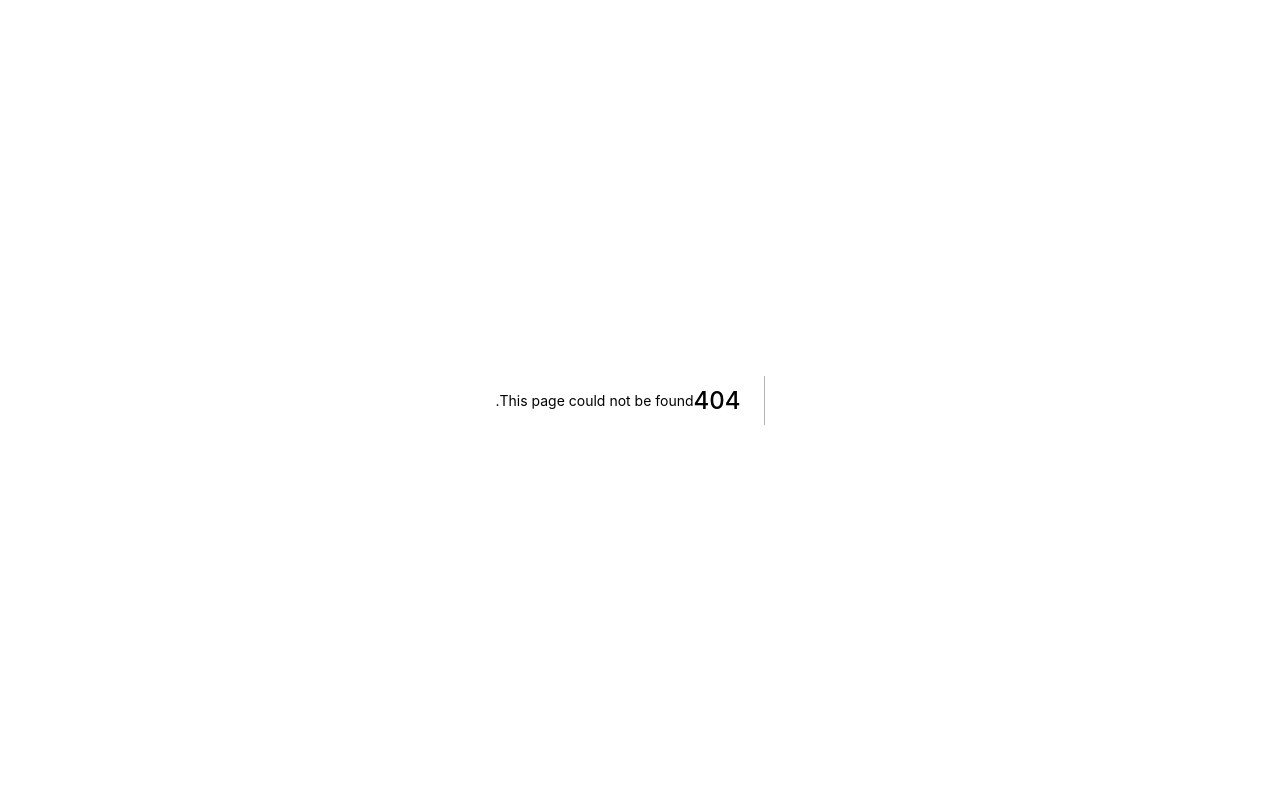
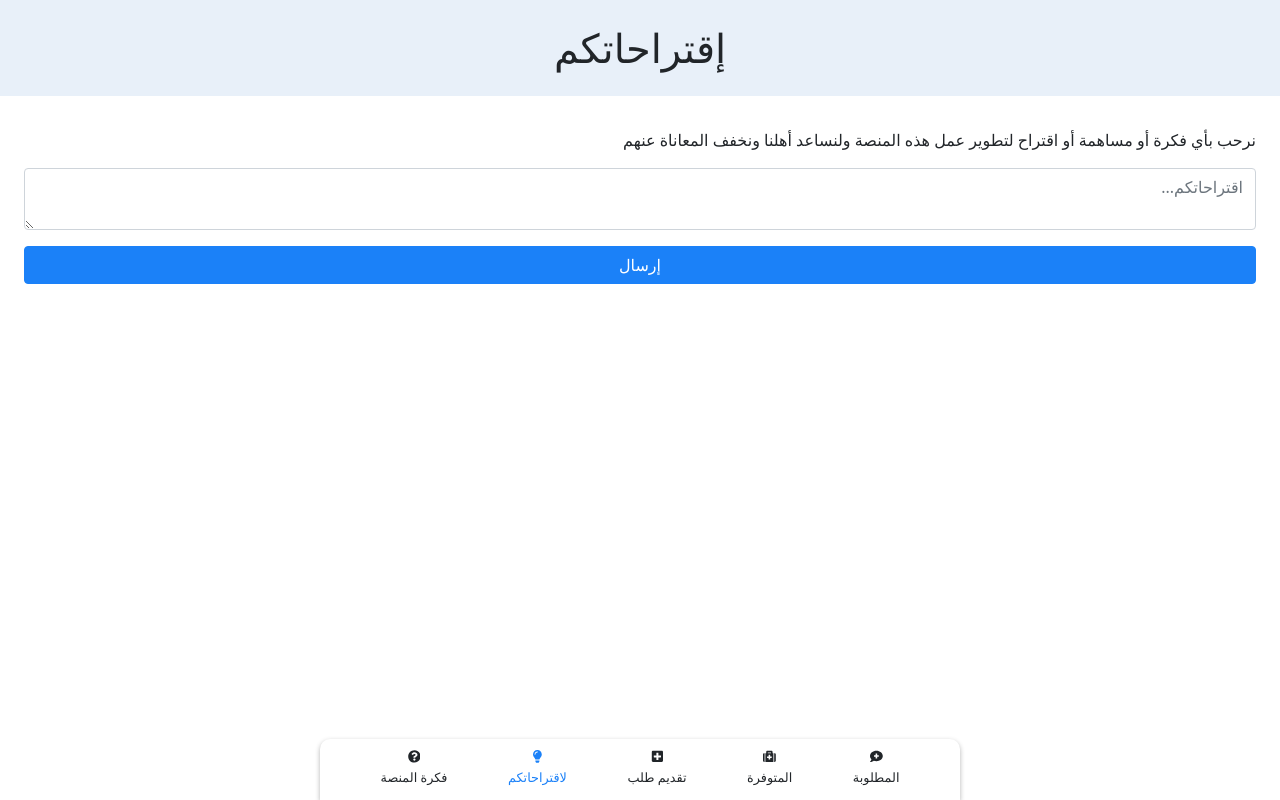
Before and after one commit to Hussein-Ali-Hassan/find-medicine, a Next.js app: page /ideas in a window 1280 px wide. Before the commit this address had no page. Built offline with nearby package versions, Linux system fonts and the light colour scheme.

Commit message:
add ideas page with thanks page

```diff
--- a/components/layout/Navbar.js
+++ b/components/layout/Navbar.js
@@ -4,6 +4,7 @@ import {
   FaMedkit,
   FaCommentMedical,
   FaPlusSquare,
+  FaLightbulb,
   FaQuestionCircle,
 } from "react-icons/fa";
 
@@ -17,8 +18,8 @@ export default function Navbar({ currentPage }) {
               currentPage === "help" ? "text-primary" : ""
             }`}
           >
-            <FaCommentMedical className="fs-2" />
-            <span>الأدوية المطلوبة</span>
+            <FaCommentMedical />
+            <span> المطلوبة</span>
           </div>
         </Link>
         <Link href="/give">
@@ -27,8 +28,8 @@ export default function Navbar({ currentPage }) {
               currentPage === "home" ? "text-primary" : ""
             }`}
           >
-            <FaMedkit className="fs-2" />
-            <span>الأدوية المتوفرة</span>
+            <FaMedkit />
+            <span> المتوفرة</span>
           </div>
         </Link>{" "}
         <Link href="/add">
@@ -37,8 +38,18 @@ export default function Navbar({ currentPage }) {
               currentPage === "add" ? "text-primary" : ""
             }`}
           >
-            <FaPlusSquare className="fs-2" />
+            <FaPlusSquare />
             <span>تقديم طلب</span>
+          </div>
+        </Link>
+        <Link href="/ideas">
+          <div
+            className={`my-nav-item ${
+              currentPage === "ideas" ? "text-primary" : ""
+            }`}
+          >
+            <FaLightbulb />
+            <span> لاقتراحاتكم</span>
           </div>
         </Link>
         <Link href="/about">
@@ -47,7 +58,7 @@ export default function Navbar({ currentPage }) {
               currentPage === "about" ? "text-primary" : ""
             }`}
           >
-            <FaQuestionCircle className="fs-2" />
+            <FaQuestionCircle />
             <span> فكرة المنصة</span>
           </div>
         </Link>
--- a/pages/about.js
+++ b/pages/about.js
@@ -33,7 +33,7 @@ export default function About() {
         <br />
         <p>
           <FaAngleDoubleLeft className="fs-4 text-danger mx-2 mb-1" /> المنصة
-          مؤلفة من ٣ صفحات
+          مؤلفة من ٣ صفحات رئيسية:
         </p>
         <p>
           <FaAngleLeft className="fs-4 text-primary mx-2 mb-1" /> الصفحة الأولى
--- a/pages/give.js
+++ b/pages/give.js
@@ -39,7 +39,11 @@ export default function Give({ data }) {
         )}
         <main className="medicines-container">
           {search(data).map((medicine) => (
-            <MedicineCard key={medicine.name} medicine={medicine} />
+            <MedicineCard
+              key={medicine.name}
+              medicine={medicine}
+              available={true}
+            />
           ))}
         </main>
       </div>
--- /dev/null
+++ b/pages/ideas.js
@@ -0,0 +1,40 @@
+import Navbar from "@/components/layout/Navbar";
+
+export default function Ideas() {
+  return (
+    <>
+      <Navbar currentPage="ideas" />
+      <h1 className="text-center bg-light p-3 py-4"> إقتراحاتكم</h1>
+      <main className="">
+        <form
+          action="https://formsubmit.co/my.medicine.platform@gmail.com"
+          method="POST"
+          className="p-4"
+        >
+          <p>
+            نرحب بأي فكرة أو مساهمة أو اقتراح لتطوير عمل هذه المنصة ولنساعد
+            أهلنا ونخفف المعاناة عنهم
+          </p>
+          <textarea
+            name="idea"
+            className="form-control"
+            placeholder="اقتراحاتكم..."
+            required
+          ></textarea>
+          <input
+            type="submit"
+            value="إرسال"
+            className="btn btn-primary text-white w-100 mt-3"
+          />
+          <input
+            type="hidden"
+            name="_next"
+            value="https://findmedicine.org/thanks"
+          />
+          <input type="hidden" name="_subject" value="Medicine Website!" />
+          <input type="text" name="_honey" style={{ display: "none" }} />
+        </form>
+      </main>
+    </>
+  );
+}
--- a/styles/nav.scss
+++ b/styles/nav.scss
@@ -2,10 +2,10 @@
   position: fixed;
   bottom: 0;
   display: flex;
-  justify-content: space-around;
+  justify-content: space-evenly;
   align-items: center;
   width: 100vw;
-  padding: 0.7rem 0 0.7rem;
+  padding: 0.7rem 0 0.8rem;
   z-index: 19;
   box-shadow: 0 2px 5px rgba(0, 0, 0, 0.3);
   background-color: #fff;
@@ -16,7 +16,7 @@
   flex-direction: column;
   justify-content: center;
   align-items: center;
-  font-size: 0.9rem;
+  font-size: 0.8rem;
   cursor: pointer;
   span {
     margin-top: 5px;
```
Also changed, not shown: components/medicine/MedicineCard.js (+12 -4 lines), pages/thanks.js (added, +19 -0 lines), public/robots.txt (added).
